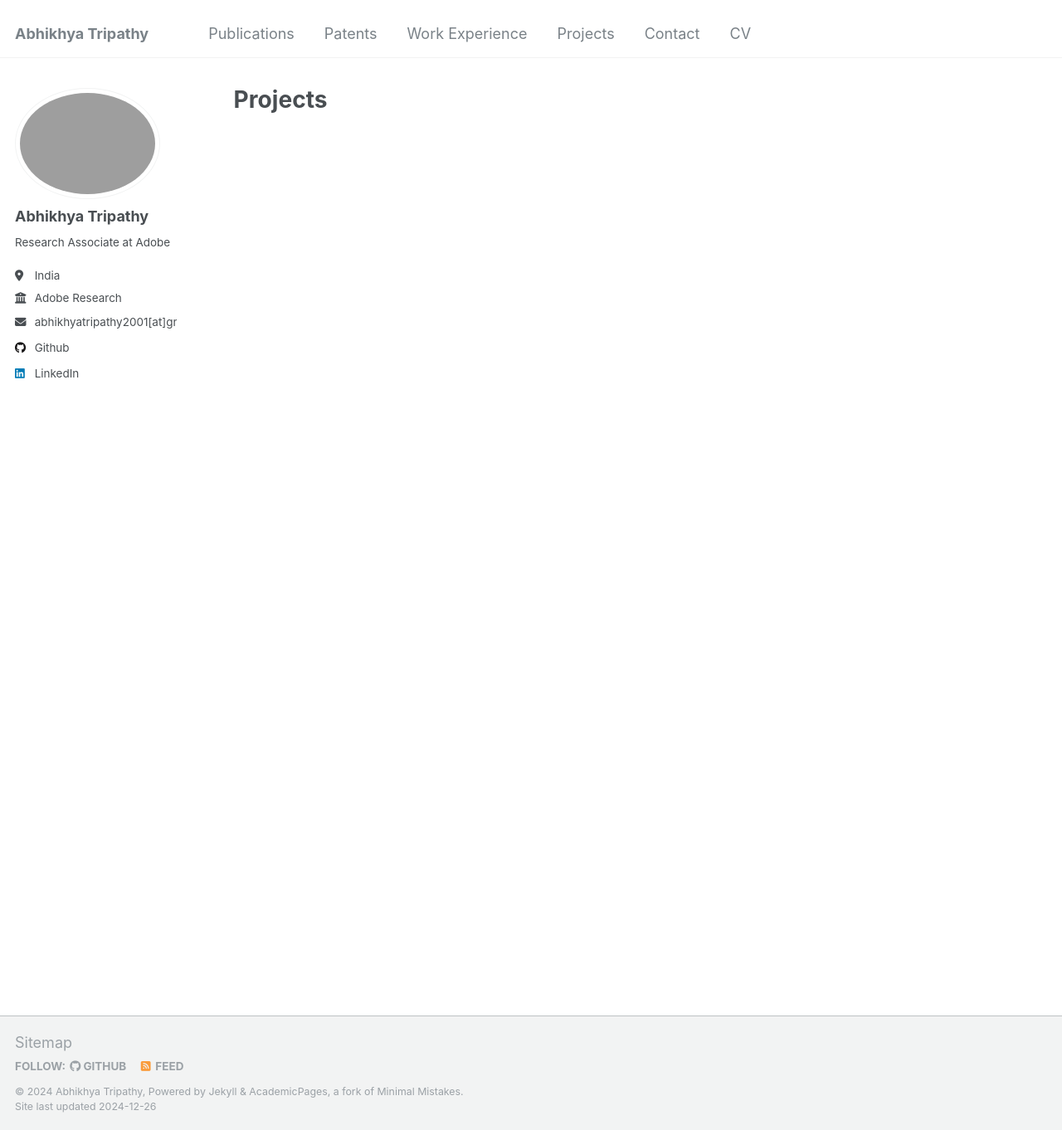
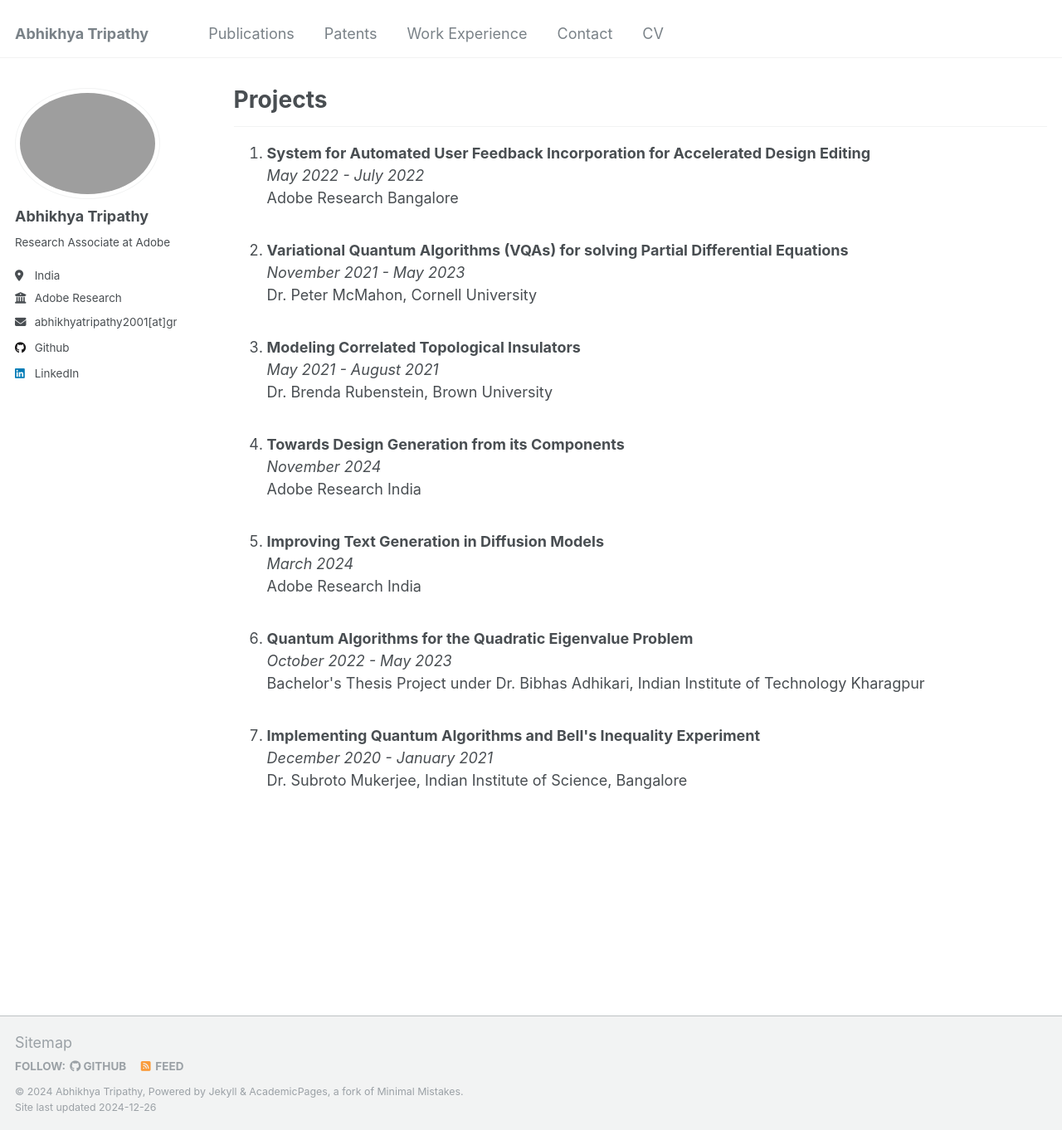
Before and after one commit to abhikhya2001/abhikhya2001.github.io, a Jekyll site: the page built from _pages/projects.html, in a window 1280 px wide and 1362 px high. Shown: the whole window at 83% size. Built offline with Jekyll 4.4.1, drawn with Linux system fonts in a browser that asks for light colours.

Commit message:
More updates

```diff
--- a/_data/navigation.yml
+++ b/_data/navigation.yml
@@ -14,9 +14,6 @@ main:
   - title: "Work Experience"
     url: /experience/
 
-  - title: "Projects"
-    url: /projects/
-
   - title: "Contact"
     url: /contact/
 
--- a/_pages/projects.html
+++ b/_pages/projects.html
@@ -6,3 +6,49 @@ author_profile: true
 ---
 
 {% include base_path %}
+
+<hr>
+
+<ol>
+  <li>
+    <b>System for Automated User Feedback Incorporation for Accelerated Design Editing</b><br>
+    <i>May 2022 - July 2022</i><br>
+    Adobe Research Bangalore
+  </li>
+  <br>
+  <li>
+    <b>Variational Quantum Algorithms (VQAs) for solving Partial Differential Equations</b><br>
+    <i>November 2021 - May 2023</i><br>
+    Dr. Peter McMahon, Cornell University
+  </li>
+  <br>
+  <li>
+    <b>Modeling Correlated Topological Insulators</b><br>
+    <i>May 2021 - August 2021</i><br>
+    Dr. Brenda Rubenstein, Brown University
+  </li>
+  <br>
+  <li>
+    <b>Towards Design Generation from its Components</b><br>
+    <i>November 2024</i><br>
+    Adobe Research India
+  </li>
+  <br>
+  <li>
+    <b>Improving Text Generation in Diffusion Models</b><br>
+    <i>March 2024</i><br>
+    Adobe Research India
+  </li>
+  <br>
+  <li>
+    <b>Quantum Algorithms for the Quadratic Eigenvalue Problem</b><br>
+    <i>October 2022 - May 2023</i><br>
+    Bachelor's Thesis Project under Dr. Bibhas Adhikari, Indian Institute of Technology Kharagpur
+  </li>
+  <br>
+  <li>
+    <b>Implementing Quantum Algorithms and Bell's Inequality Experiment</b><br>
+    <i>December 2020 - January 2021</i><br>
+    Dr. Subroto Mukerjee, Indian Institute of Science, Bangalore
+  </li>
+</ol>
--- a/_pages/publications.html
+++ b/_pages/publications.html
@@ -12,6 +12,6 @@ author_profile: true
 <h2>Conference Submissions</h2>
 <ol>
   <li>
-    <b>Abhikhya Tripathy</b>, Abhinav Mahajan, Sudeeksha Reddy Pala, Vaibhav Methi, Joseph K J, Balaji Vasan Srinivasan. <a href="https://drive.google.com/file/d/1hCTCUW_cJAkWV1YC1o6YBOshN2cMhKio/view">Towards Design Generation from its Components</a>. <br> <i>Under Review at Conference on Computer Vision and Pattern Recognition (CVPR '25), 2025.
+    <b>Abhikhya Tripathy</b>, Abhinav Mahajan, Sudeeksha Reddy Pala, Vaibhav Methi, Joseph K J, Balaji Vasan Srinivasan. <br><b>Towards Design Generation from its Components</b>. <br> <i>Under Review at Conference on Computer Vision and Pattern Recognition (CVPR '25), 2025.</i>
   </li>
 </ol>
```
